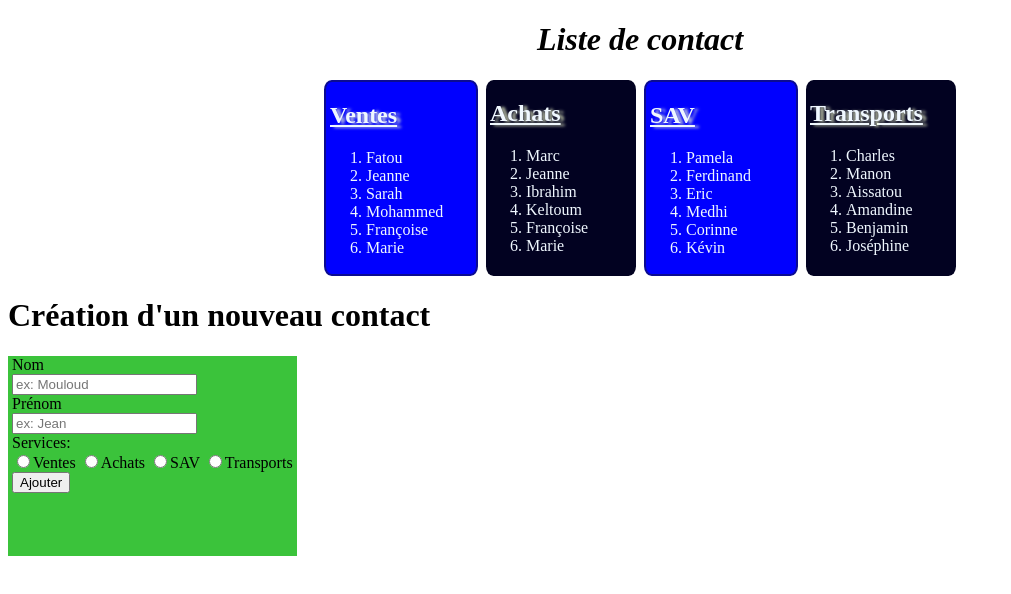
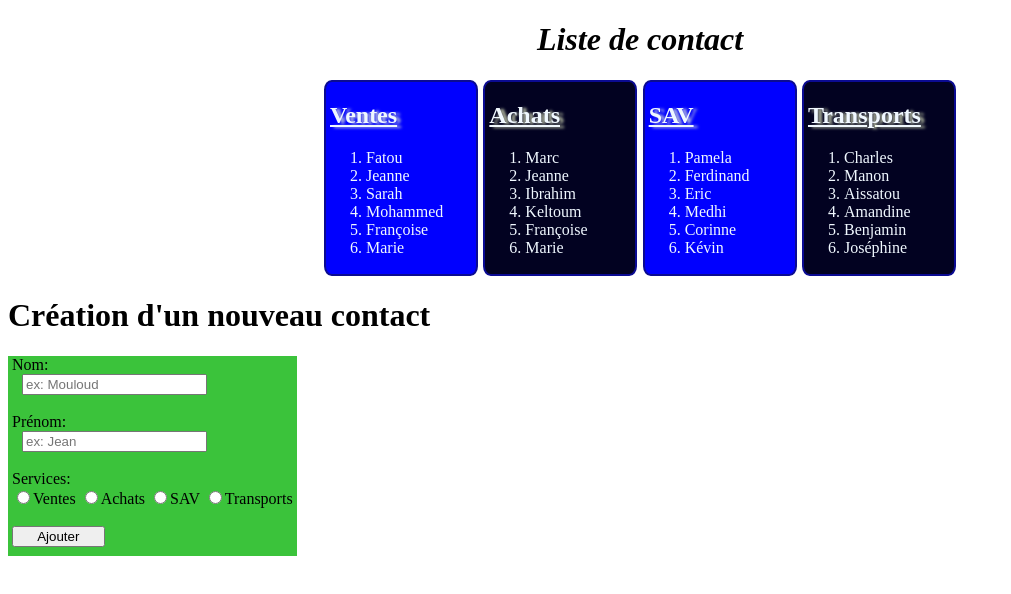
Before and after one commit to BeFreecs/Exercices-HTML_CSS_JS, a plain HTML site: page Index6.html in a window 1280 px wide. Shown: the whole page, without its empty margins (0-1011 px from the left). Drawn offline with Linux system fonts and the light colour scheme.

Commit message:
update of files

```diff
--- a/Index6.html
+++ b/Index6.html
@@ -4,7 +4,7 @@
     <meta charset="UTF-8" />
     <meta http-equiv="X-UA-Compatible" content="IE=edge" />
     <meta name="viewport" content="width=device-width, initial-scale=1.0" />
-    <title>Exo5</title>
+    <title>Exo6</title>
     <link rel="CRM shortcut icon" href="SF.png" />
     <link rel="Stylesheet" href="./Style.css" />
   </head>
@@ -61,10 +61,10 @@
       <h1>Création d'un nouveau contact</h3>
       <section class="section2">
 <form action="/action.php" method="post">
-    <label for="Nom">Nom</label><br>
-    <input id="Nom" type="text" placeholder="ex: Mouloud"><br>
-    <label for="Prénom">Prénom</label><br>
-    <input id="Prénom" type="text" placeholder="ex: Jean"><br>
+    <label for="Nom">Nom: </label><br>
+    <input class="input1" id="Nom" type="text" placeholder="ex: Mouloud"><br><br>
+    <label for="Prénom">Prénom: </label><br>
+    <input class="input1" id="Prénom" type="text" placeholder="ex: Jean"><br><br>
     <!-- <label for="Service">Service</label>
     <select id="Service">
         <option value="Ventes">Ventes</option>
@@ -76,9 +76,9 @@
     <input type="radio" name="Service" id="Ventes"><label for="Sales">Ventes</label>
     <input type="radio" name="Service" id="Achats"><label for="Purchases">Achats</label>
     <input type="radio" name="Service" id="SAV"><label for="ASS">SAV</label>
-    <input type="radio" name="Service" id="Transports"><label for="Transportation">Transports</label><br>
+    <input type="radio" name="Service" id="Transports"><label for="Transportation">Transports</label><br><br>
     <label for="Ajouter"></label>
-    <input id="Ajouter" type="submit" value="Ajouter">
+    <input class="input2" id="Ajouter" type="submit" value="Ajouter">
 
 </form>
       </section>
--- a/Style.css
+++ b/Style.css
@@ -15,7 +15,7 @@
   font-family: "Times New Roman", Times, serif;
   width: 150px;
   color: aliceblue;
-  border: 2px rgb(11, 11, 146);
+  border: solid 2px rgb(11, 11, 146);
   border-radius: 5%;
   /* text-shadow: 4px 1px 3px rgba(255, 255, 255, 0.571); */
   padding-bottom: 1px;
@@ -47,7 +47,12 @@ h2 {
 }
 
 .input1 {
+  padding-bottom: none;
+  margin-left: 10px;
 }
 
 .input2 {
+  width: 33%;
+  align-content: center;
+  text-align: center;
 }
```
